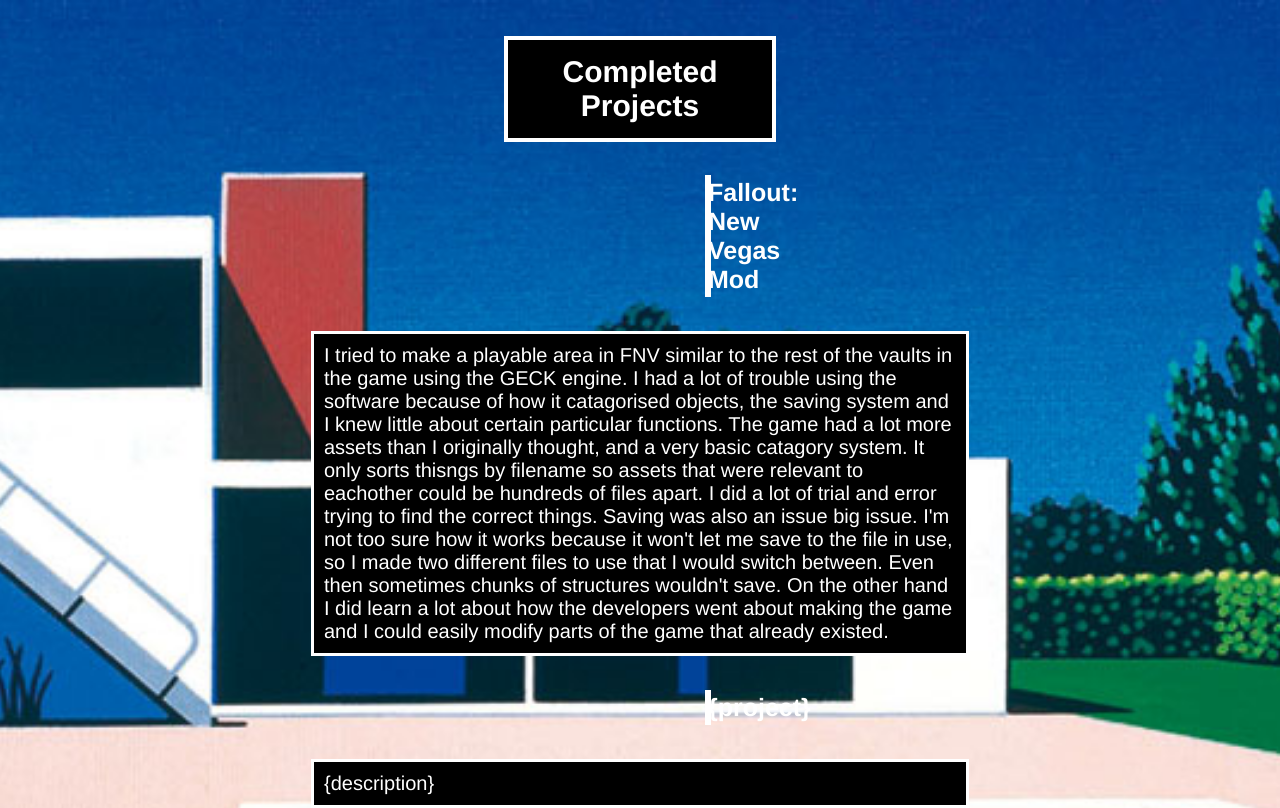
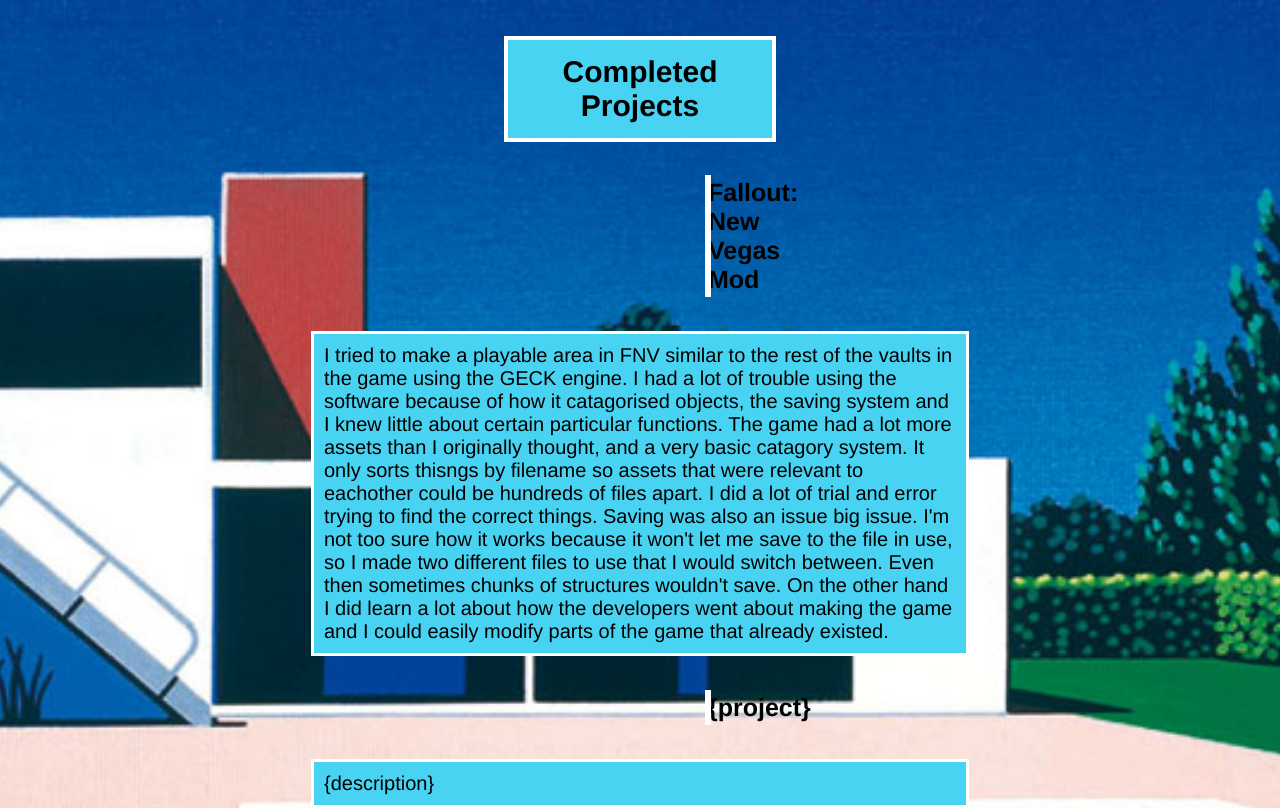
Before and after one commit to charlieTHS/charlieTHS.github.io, a plain HTML site: page index.html in a window 1280 px wide. Shown: the top 808 px of the page. Drawn offline with Linux system fonts and the light colour scheme.

Commit message:
Update style.css

```diff
--- a/style.css
+++ b/style.css
@@ -3,7 +3,7 @@ body {
     background-size:     cover;
     background-repeat:   no-repeat;
     background-position: center center;
-	color: white;
+	color: black;
 }
 
 h1 {
@@ -16,7 +16,7 @@ h1 {
 	margin-right: 500px;
 	margin-left: 500px;
 	padding: 15px;
-	background-color: black;
+	background-color: #48d3f2;
 	outline-color: white;
 	margin-top: 40px;
 }
@@ -30,7 +30,7 @@ h2  {
 	margin: 10;
 	margin-right: 700px;
 	margin-left: 700px;
-	background-color: black;
+	background-color: #48d3f2;
 	outline-color: white;
 	margin-top: 40px;
 }
@@ -43,7 +43,7 @@ p  {
      border: 3px;
     padding: 10px;
 	outline-style: solid;
-	background-color: black;
+	background-color: #48d3f2;
 	outline-color: white;
 	margin-top: 40px;
 }
```
